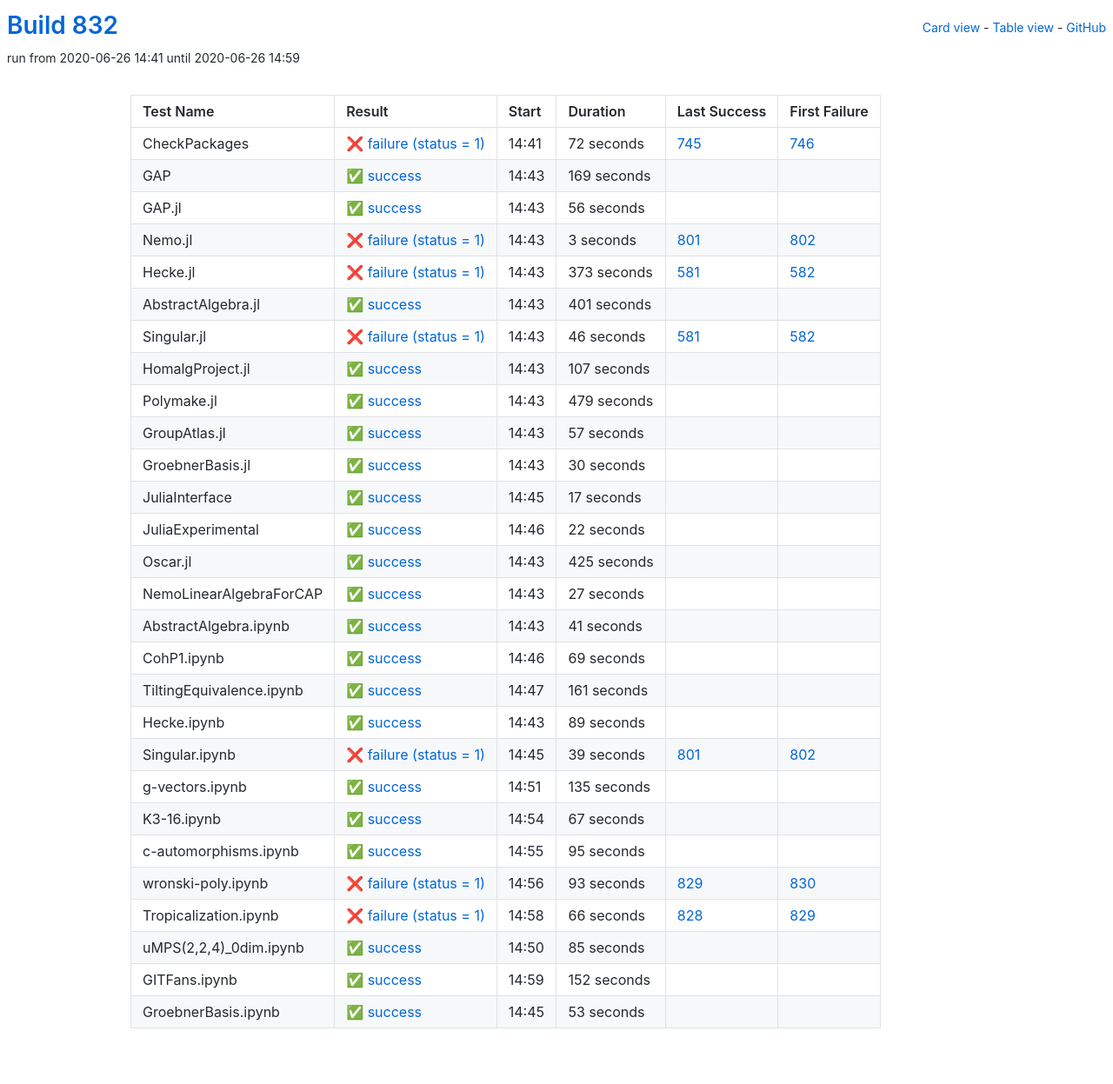
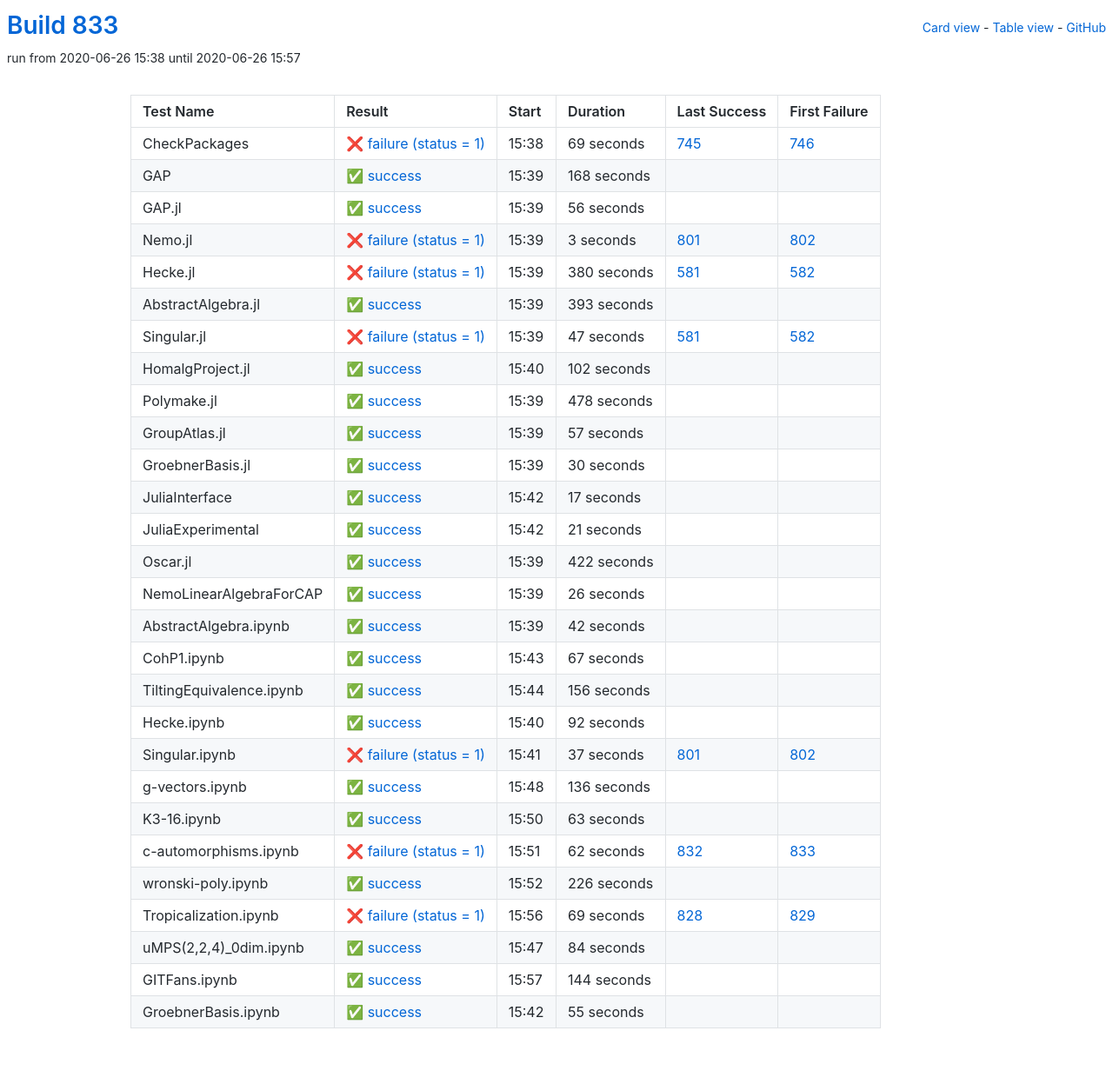
Before and after one commit to oscar-system/oscar-ci-status-1.4, a Jekyll site: the page built from table.html, in a window 1280 px wide. Shown: the whole page at 87% size. Built offline with Jekyll 4.4.1, drawn with Linux system fonts in a browser that asks for light colours.

Commit message:
Build #833

```diff
--- a/_data/ci.yml
+++ b/_data/ci.yml
@@ -1,6 +1,6 @@
 ---
-build: 832
-build_url: https://oscarci.mathematik.uni-kl.de/job/oscar-julia-1.4/832/
+build: 833
+build_url: https://oscarci.mathematik.uni-kl.de/job/oscar-julia-1.4/833/
 job: oscar-julia-1.4
 organization: oscar-system
 repo: oscar-ci-status-1.4
@@ -8,32 +8,32 @@ repourl: https://github.com/oscar-system/oscar-ci-status-1.4
 tests:
 - name: CheckPackages
   id: checkpackages
-  log: https://oscarci.mathematik.uni-kl.de/job/oscar-julia-1.4/832/artifact/logs/build-832/CheckPackages.log
-  start: 2020-06-26 14:41
+  log: https://oscarci.mathematik.uni-kl.de/job/oscar-julia-1.4/833/artifact/logs/build-833/CheckPackages.log
+  start: 2020-06-26 15:38
   success: false
   exitcode: 1
   status: failure
-  duration: 72
+  duration: 69
   last_success: 745
   last_success_url: https://oscarci.mathematik.uni-kl.de/job/oscar-julia-1.4/745/
   first_failure: 746
   first_failure_url: https://oscarci.mathematik.uni-kl.de/job/oscar-julia-1.4/746/
 - name: GAP
   id: gap
-  log: https://oscarci.mathematik.uni-kl.de/job/oscar-julia-1.4/832/artifact/logs/build-832/GAP.log
-  start: 2020-06-26 14:43
+  log: https://oscarci.mathematik.uni-kl.de/job/oscar-julia-1.4/833/artifact/logs/build-833/GAP.log
+  start: 2020-06-26 15:39
   success: true
   exitcode: 0
   status: success
-  duration: 169
+  duration: 168
   last_success: false
   last_success_url:
   first_failure: false
   first_failure_url:
 - name: GAP.jl
   id: gap-jl
-  log: https://oscarci.mathematik.uni-kl.de/job/oscar-julia-1.4/832/artifact/logs/build-832/GAP.jl.log
-  start: 2020-06-26 14:43
+  log: https://oscarci.mathematik.uni-kl.de/job/oscar-julia-1.4/833/artifact/logs/build-833/GAP.jl.log
+  start: 2020-06-26 15:39
   success: true
   exitcode: 0
   status: success
@@ -44,8 +44,8 @@ tests:
   first_failure_url:
 - name: Nemo.jl
   id: nemo-jl
-  log: https://oscarci.mathematik.uni-kl.de/job/oscar-julia-1.4/832/artifact/logs/build-832/Nemo.jl.log
-  start: 2020-06-26 14:43
+  log: https://oscarci.mathematik.uni-kl.de/job/oscar-julia-1.4/833/artifact/logs/build-833/Nemo.jl.log
+  start: 2020-06-26 15:39
   success: false
   exitcode: 1
   status: failure
@@ -56,68 +56,68 @@ tests:
   first_failure_url: https://oscarci.mathematik.uni-kl.de/job/oscar-julia-1.4/802/
 - name: Hecke.jl
   id: hecke-jl
-  log: https://oscarci.mathematik.uni-kl.de/job/oscar-julia-1.4/832/artifact/logs/build-832/Hecke.jl.log
-  start: 2020-06-26 14:43
+  log: https://oscarci.mathematik.uni-kl.de/job/oscar-julia-1.4/833/artifact/logs/build-833/Hecke.jl.log
+  start: 2020-06-26 15:39
   success: false
   exitcode: 1
   status: failure
-  duration: 373
+  duration: 380
   last_success: 581
   last_success_url: https://oscarci.mathematik.uni-kl.de/job/oscar-julia-1.4/581/
   first_failure: 582
   first_failure_url: https://oscarci.mathematik.uni-kl.de/job/oscar-julia-1.4/582/
 - name: AbstractAlgebra.jl
   id: abstractalgebra-jl
-  log: https://oscarci.mathematik.uni-kl.de/job/oscar-julia-1.4/832/artifact/logs/build-832/AbstractAlgebra.jl.log
-  start: 2020-06-26 14:43
+  log: https://oscarci.mathematik.uni-kl.de/job/oscar-julia-1.4/833/artifact/logs/build-833/AbstractAlgebra.jl.log
+  start: 2020-06-26 15:39
   success: true
   exitcode: 0
   status: success
-  duration: 401
+  duration: 393
   last_success: false
   last_success_url:
   first_failure: false
   first_failure_url:
 - name: Singular.jl
   id: singular-jl
-  log: https://oscarci.mathematik.uni-kl.de/job/oscar-julia-1.4/832/artifact/logs/build-832/Singular.jl.log
-  start: 2020-06-26 14:43
+  log: https://oscarci.mathematik.uni-kl.de/job/oscar-julia-1.4/833/artifact/logs/build-833/Singular.jl.log
+  start: 2020-06-26 15:39
   success: false
   exitcode: 1
   status: failure
-  duration: 46
+  duration: 47
   last_success: 581
   last_success_url: https://oscarci.mathematik.uni-kl.de/job/oscar-julia-1.4/581/
   first_failure: 582
   first_failure_url: https://oscarci.mathematik.uni-kl.de/job/oscar-julia-1.4/582/
 - name: HomalgProject.jl
   id: homalgproject-jl
-  log: https://oscarci.mathematik.uni-kl.de/job/oscar-julia-1.4/832/artifact/logs/build-832/HomalgProject.jl.log
-  start: 2020-06-26 14:43
+  log: https://oscarci.mathematik.uni-kl.de/job/oscar-julia-1.4/833/artifact/logs/build-833/HomalgProject.jl.log
+  start: 2020-06-26 15:40
   success: true
   exitcode: 0
   status: success
-  duration: 107
+  duration: 102
   last_success: false
   last_success_url:
   first_failure: false
   first_failure_url:
 - name: Polymake.jl
   id: polymake-jl
-  log: https://oscarci.mathematik.uni-kl.de/job/oscar-julia-1.4/832/artifact/logs/build-832/Polymake.jl.log
-  start: 2020-06-26 14:43
+  log: https://oscarci.mathematik.uni-kl.de/job/oscar-julia-1.4/833/artifact/logs/build-833/Polymake.jl.log
+  start: 2020-06-26 15:39
   success: true
   exitcode: 0
   status: success
-  duration: 479
+  duration: 478
   last_success: false
   last_success_url:
   first_failure: false
   first_failure_url:
 - name: GroupAtlas.jl
   id: groupatlas-jl
-  log: https://oscarci.mathematik.uni-kl.de/job/oscar-julia-1.4/832/artifact/logs/build-832/GroupAtlas.jl.log
-  start: 2020-06-26 14:43
+  log: https://oscarci.mathematik.uni-kl.de/job/oscar-julia-1.4/833/artifact/logs/build-833/GroupAtlas.jl.log
+  start: 2020-06-26 15:39
   success: true
   exitcode: 0
   status: success
@@ -128,8 +128,8 @@ tests:
   first_failure_url:
 - name: GroebnerBasis.jl
   id: groebnerbasis-jl
-  log: https://oscarci.mathematik.uni-kl.de/job/oscar-julia-1.4/832/artifact/logs/build-832/GroebnerBasis.jl.log
-  start: 2020-06-26 14:43
+  log: https://oscarci.mathematik.uni-kl.de/job/oscar-julia-1.4/833/artifact/logs/build-833/GroebnerBasis.jl.log
+  start: 2020-06-26 15:39
   success: true
   exitcode: 0
   status: success
@@ -140,8 +140,8 @@ tests:
   first_failure_url:
 - name: JuliaInterface
   id: juliainterface
-  log: https://oscarci.mathematik.uni-kl.de/job/oscar-julia-1.4/832/artifact/logs/build-832/JuliaInterface.log
-  start: 2020-06-26 14:45
+  log: https://oscarci.mathematik.uni-kl.de/job/oscar-julia-1.4/833/artifact/logs/build-833/JuliaInterface.log
+  start: 2020-06-26 15:42
   success: true
   exitcode: 0
   status: success
@@ -152,116 +152,56 @@ tests:
   first_failure_url:
 - name: JuliaExperimental
   id: juliaexperimental
-  log: https://oscarci.mathematik.uni-kl.de/job/oscar-julia-1.4/832/artifact/logs/build-832/JuliaExperimental.log
-  start: 2020-06-26 14:46
+  log: https://oscarci.mathematik.uni-kl.de/job/oscar-julia-1.4/833/artifact/logs/build-833/JuliaExperimental.log
+  start: 2020-06-26 15:42
   success: true
   exitcode: 0
   status: success
-  duration: 22
+  duration: 21
   last_success: false
   last_success_url:
   first_failure: false
   first_failure_url:
 - name: Oscar.jl
   id: oscar-jl
-  log: https://oscarci.mathematik.uni-kl.de/job/oscar-julia-1.4/832/artifact/logs/build-832/Oscar.jl.log
-  start: 2020-06-26 14:43
+  log: https://oscarci.mathematik.uni-kl.de/job/oscar-julia-1.4/833/artifact/logs/build-833/Oscar.jl.log
+  start: 2020-06-26 15:39
   success: true
   exitcode: 0
   status: success
-  duration: 425
+  duration: 422
   last_success: false
   last_success_url:
   first_failure: false
   first_failure_url:
 - name: NemoLinearAlgebraForCAP
   id: nemolinearalgebraforcap
-  log: https://oscarci.mathematik.uni-kl.de/job/oscar-julia-1.4/832/artifact/logs/build-832/NemoLinearAlgebraForCAP.log
-  start: 2020-06-26 14:43
+  log: https://oscarci.mathematik.uni-kl.de/job/oscar-julia-1.4/833/artifact/logs/build-833/NemoLinearAlgebraForCAP.log
+  start: 2020-06-26 15:39
   success: true
   exitcode: 0
   status: success
-  duration: 27
+  duration: 26
   last_success: false
   last_success_url:
   first_failure: false
   first_failure_url:
 - name: AbstractAlgebra.ipynb
   id: abstractalgebra-ipynb
-  log: https://oscarci.mathematik.uni-kl.de/job/oscar-julia-1.4/832/artifact/logs/build-832/AbstractAlgebra.ipynb.log
-  start: 2020-06-26 14:43
+  log: https://oscarci.mathematik.uni-kl.de/job/oscar-julia-1.4/833/artifact/logs/build-833/AbstractAlgebra.ipynb.log
+  start: 2020-06-26 15:39
   success: true
   exitcode: 0
   status: success
-  duration: 41
+  duration: 42
   last_success: false
   last_success_url:
   first_failure: false
   first_failure_url:
 - name: CohP1.ipynb
   id: cohp1-ipynb
-  log: https://oscarci.mathematik.uni-kl.de/job/oscar-julia-1.4/832/artifact/logs/build-832/CohP1.ipynb.log
-  start: 2020-06-26 14:46
-  success: true
-  exitcode: 0
-  status: success
-  duration: 69
-  last_success: false
-  last_success_url:
-  first_failure: false
-  first_failure_url:
-- name: TiltingEquivalence.ipynb
-  id: tiltingequivalence-ipynb
-  log: https://oscarci.mathematik.uni-kl.de/job/oscar-julia-1.4/832/artifact/logs/build-832/TiltingEquivalence.ipynb.log
-  start: 2020-06-26 14:47
-  success: true
-  exitcode: 0
-  status: success
-  duration: 161
-  last_success: false
-  last_success_url:
-  first_failure: false
-  first_failure_url:
-- name: Hecke.ipynb
-  id: hecke-ipynb
-  log: https://oscarci.mathematik.uni-kl.de/job/oscar-julia-1.4/832/artifact/logs/build-832/Hecke.ipynb.log
-  start: 2020-06-26 14:43
-  success: true
-  exitcode: 0
-  status: success
-  duration: 89
-  last_success: false
-  last_success_url:
-  first_failure: false
-  first_failure_url:
-- name: Singular.ipynb
-  id: singular-ipynb
-  log: https://oscarci.mathematik.uni-kl.de/job/oscar-julia-1.4/832/artifact/logs/build-832/Singular.ipynb.log
-  start: 2020-06-26 14:45
-  success: false
-  exitcode: 1
-  status: failure
-  duration: 39
-  last_success: 801
-  last_success_url: https://oscarci.mathematik.uni-kl.de/job/oscar-julia-1.4/801/
-  first_failure: 802
-  first_failure_url: https://oscarci.mathematik.uni-kl.de/job/oscar-julia-1.4/802/
-- name: g-vectors.ipynb
-  id: g-vectors-ipynb
-  log: https://oscarci.mathematik.uni-kl.de/job/oscar-julia-1.4/832/artifact/logs/build-832/g-vectors.ipynb.log
-  start: 2020-06-26 14:51
-  success: true
-  exitcode: 0
-  status: success
-  duration: 135
-  last_success: false
-  last_success_url:
-  first_failure: false
-  first_failure_url:
-- name: K3-16.ipynb
-  id: k3-16-ipynb
-  log: https://oscarci.mathematik.uni-kl.de/job/oscar-julia-1.4/832/artifact/logs/build-832/K3-16.ipynb.log
-  start: 2020-06-26 14:54
+  log: https://oscarci.mathematik.uni-kl.de/job/oscar-julia-1.4/833/artifact/logs/build-833/CohP1.ipynb.log
+  start: 2020-06-26 15:43
   success: true
   exitcode: 0
   status: success
@@ -270,74 +210,134 @@ tests:
   last_success_url:
   first_failure: false
   first_failure_url:
-- name: c-automorphisms.ipynb
-  id: c-automorphisms-ipynb
-  log: https://oscarci.mathematik.uni-kl.de/job/oscar-julia-1.4/832/artifact/logs/build-832/c-automorphisms.ipynb.log
-  start: 2020-06-26 14:55
+- name: TiltingEquivalence.ipynb
+  id: tiltingequivalence-ipynb
+  log: https://oscarci.mathematik.uni-kl.de/job/oscar-julia-1.4/833/artifact/logs/build-833/TiltingEquivalence.ipynb.log
+  start: 2020-06-26 15:44
   success: true
   exitcode: 0
   status: success
-  duration: 95
+  duration: 156
   last_success: false
   last_success_url:
   first_failure: false
   first_failure_url:
-- name: wronski-poly.ipynb
-  id: wronski-poly-ipynb
-  log: https://oscarci.mathematik.uni-kl.de/job/oscar-julia-1.4/832/artifact/logs/build-832/wronski-poly.ipynb.log
-  start: 2020-06-26 14:56
+- name: Hecke.ipynb
+  id: hecke-ipynb
+  log: https://oscarci.mathematik.uni-kl.de/job/oscar-julia-1.4/833/artifact/logs/build-833/Hecke.ipynb.log
+  start: 2020-06-26 15:40
+  success: true
+  exitcode: 0
+  status: success
+  duration: 92
+  last_success: false
+  last_success_url:
+  first_failure: false
+  first_failure_url:
+- name: Singular.ipynb
+  id: singular-ipynb
+  log: https://oscarci.mathematik.uni-kl.de/job/oscar-julia-1.4/833/artifact/logs/build-833/Singular.ipynb.log
+  start: 2020-06-26 15:41
   success: false
   exitcode: 1
   status: failure
-  duration: 93
-  last_success: 829
-  last_success_url: https://oscarci.mathematik.uni-kl.de/job/oscar-julia-1.4/829/
-  first_failure: 830
-  first_failure_url: https://oscarci.mathematik.uni-kl.de/job/oscar-julia-1.4/830/
-- name: Tropicalization.ipynb
-  id: tropicalization-ipynb
-  log: https://oscarci.mathematik.uni-kl.de/job/oscar-julia-1.4/832/artifact/logs/build-832/Tropicalization.ipynb.log
-  start: 2020-06-26 14:58
+  duration: 37
+  last_success: 801
+  last_success_url: https://oscarci.mathematik.uni-kl.de/job/oscar-julia-1.4/801/
+  first_failure: 802
+  first_failure_url: https://oscarci.mathematik.uni-kl.de/job/oscar-julia-1.4/802/
+- name: g-vectors.ipynb
+  id: g-vectors-ipynb
+  log: https://oscarci.mathematik.uni-kl.de/job/oscar-julia-1.4/833/artifact/logs/build-833/g-vectors.ipynb.log
+  start: 2020-06-26 15:48
+  success: true
+  exitcode: 0
+  status: success
+  duration: 136
+  last_success: false
+  last_success_url:
+  first_failure: false
+  first_failure_url:
+- name: K3-16.ipynb
+  id: k3-16-ipynb
+  log: https://oscarci.mathematik.uni-kl.de/job/oscar-julia-1.4/833/artifact/logs/build-833/K3-16.ipynb.log
+  start: 2020-06-26 15:50
+  success: true
+  exitcode: 0
+  status: success
+  duration: 63
+  last_success: false
+  last_success_url:
+  first_failure: false
+  first_failure_url:
+- name: c-automorphisms.ipynb
+  id: c-automorphisms-ipynb
+  log: https://oscarci.mathematik.uni-kl.de/job/oscar-julia-1.4/833/artifact/logs/build-833/c-automorphisms.ipynb.log
+  start: 2020-06-26 15:51
   success: false
   exitcode: 1
   status: failure
-  duration: 66
+  duration: 62
+  last_success: 832
+  last_success_url: https://oscarci.mathematik.uni-kl.de/job/oscar-julia-1.4/832/
+  first_failure: 833
+  first_failure_url: https://oscarci.mathematik.uni-kl.de/job/oscar-julia-1.4/833/
+- name: wronski-poly.ipynb
+  id: wronski-poly-ipynb
+  log: https://oscarci.mathematik.uni-kl.de/job/oscar-julia-1.4/833/artifact/logs/build-833/wronski-poly.ipynb.log
+  start: 2020-06-26 15:52
+  success: true
+  exitcode: 0
+  status: success
+  duration: 226
+  last_success: false
+  last_success_url:
+  first_failure: false
+  first_failure_url:
+- name: Tropicalization.ipynb
+  id: tropicalization-ipynb
+  log: https://oscarci.mathematik.uni-kl.de/job/oscar-julia-1.4/833/artifact/logs/build-833/Tropicalization.ipynb.log
+  start: 2020-06-26 15:56
+  success: false
+  exitcode: 1
+  status: failure
+  duration: 69
   last_success: 828
   last_success_url: https://oscarci.mathematik.uni-kl.de/job/oscar-julia-1.4/828/
   first_failure: 829
   first_failure_url: https://oscarci.mathematik.uni-kl.de/job/oscar-julia-1.4/829/
 - name: uMPS(2,2,4)_0dim.ipynb
   id: umps-2-2-4-0dim-ipynb
-  log: https://oscarci.mathematik.uni-kl.de/job/oscar-julia-1.4/832/artifact/logs/build-832/uMPS-2-2-4-_0dim.ipynb.log
-  start: 2020-06-26 14:50
+  log: https://oscarci.mathematik.uni-kl.de/job/oscar-julia-1.4/833/artifact/logs/build-833/uMPS-2-2-4-_0dim.ipynb.log
+  start: 2020-06-26 15:47
   success: true
   exitcode: 0
   status: success
-  duration: 85
+  duration: 84
   last_success: false
   last_success_url:
   first_failure: false
   first_failure_url:
 - name: GITFans.ipynb
   id: gitfans-ipynb
-  log: https://oscarci.mathematik.uni-kl.de/job/oscar-julia-1.4/832/artifact/logs/build-832/GITFans.ipynb.log
-  start: 2020-06-26 14:59
+  log: https://oscarci.mathematik.uni-kl.de/job/oscar-julia-1.4/833/artifact/logs/build-833/GITFans.ipynb.log
+  start: 2020-06-26 15:57
   success: true
   exitcode: 0
   status: success
-  duration: 152
+  duration: 144
   last_success: false
   last_success_url:
   first_failure: false
   first_failure_url:
 - name: GroebnerBasis.ipynb
   id: groebnerbasis-ipynb
-  log: https://oscarci.mathematik.uni-kl.de/job/oscar-julia-1.4/832/artifact/logs/build-832/GroebnerBasis.ipynb.log
-  start: 2020-06-26 14:45
+  log: https://oscarci.mathematik.uni-kl.de/job/oscar-julia-1.4/833/artifact/logs/build-833/GroebnerBasis.ipynb.log
+  start: 2020-06-26 15:42
   success: true
   exitcode: 0
   status: success
-  duration: 53
+  duration: 55
   last_success: false
   last_success_url:
   first_failure: false
```
Also changed, not shown: README.md.
